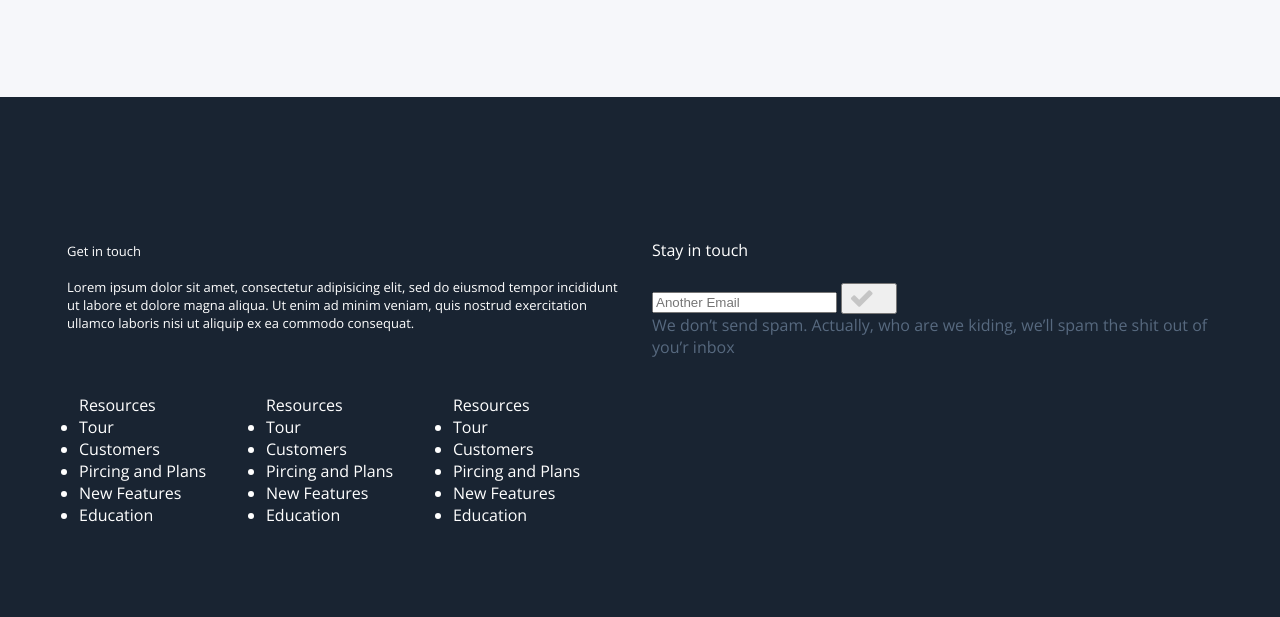
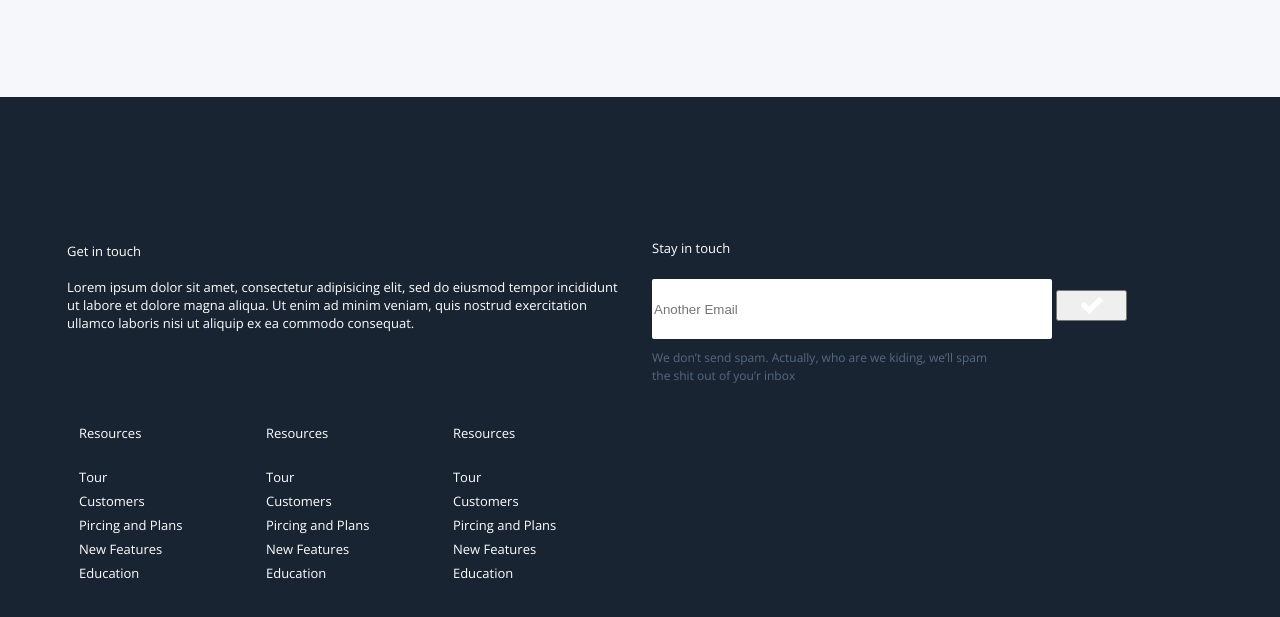
Before and after one commit to DanielKogut/danielkogut.github.io, a plain HTML site: page index.html in a window 1280 px wide. Shown: the part 4524-5141 px from the top of the page. Drawn offline with nearby package versions, Linux system fonts and the light colour scheme.

Commit message:
next part

```diff
--- a/index.html
+++ b/index.html
@@ -174,7 +174,7 @@
 				<h4>Get in touch</h4>
 				<p>Lorem ipsum dolor sit amet, consectetur adipisicing elit, sed do eiusmod tempor incididunt ut labore et dolore magna aliqua. Ut enim ad minim veniam, quis nostrud exercitation ullamco laboris nisi ut aliquip ex ea commodo consequat.</p>
 			</div>
-			<div class="col-6 footer__col">
+			<div class="col-6 footer__input">
 				<h4>Stay in touch</h4>
 				 <div class="container">
   					<br>
@@ -185,13 +185,13 @@
     				</div>
   					</form>
 				</div>
-				<p>We don’t send spam. Actually, who are we kiding, we’ll spam
+				<p>We don’t send spam. Actually, who are we kiding, we’ll spam<br>
 				the shit out of you’r inbox</p>
 			</div>
 		</div>
 		<div class="row">
-			<div class="col-6">
-				<div class="col-4">
+			<div class="col-6 ">
+				<div class="col-4 down__footer">
 					<ul>Resources
 						<li>Tour</li>
 						<li>Customers</li>
@@ -200,7 +200,7 @@
 						<li>Education</li>
 					</ul>
 				</div>
-				<div class="col-4">
+				<div class="col-4 down__footer">
 					<ul>Resources
 						<li>Tour</li>
 						<li>Customers</li>
@@ -209,7 +209,7 @@
 						<li>Education</li>
 					</ul>
 				</div>
-				<div class="col-4">
+				<div class="col-4 down__footer">
 					<ul>Resources
 						<li>Tour</li>
 						<li>Customers</li>
--- a/style.css
+++ b/style.css
@@ -380,8 +380,16 @@ body {
 	padding-top: 130px;
 	min-height: 600px;
 }
-.footer__col p {
+.footer__input p {
 	color: #57697f;
+	font-size: 12px;
+	font-weight: 300;
+	line-height: 18px;
+	padding-top: 10px;
+}
+.footer__input h4 {
+	font-size: 13px;
+	font-weight: 400;
 }
 .header__footer h4 {
 	font-size: 13px;
@@ -392,5 +400,38 @@ body {
 .header__footer p {
 	font-size: 13px;
 	font-weight: normal;
+	font-weight: 300;
+}
+.down__footer ul {
+	list-style-type: none;
+	font-size: 13px;
+	line-height: 24px;
+	font-weight: 400;
+}
+.down__footer ul li {
+	font-weight: 300;
+}
+.down__footer ul li:first-child {
+	padding-top: 20px;
 }
 /* Input */
+.input-field input {
+	height: 60px;
+	width: 400px;
+	border-radius: 2px;
+	border: none;
+}
+.input-field button {
+/*	height: 60px;
+	width: 70px;
+	background-color: #82ca9c;
+	border: none;
+	position: relative;
+	left: -6px;
+	top: 4px;
+	border-radius: 2px;*/
+}
+.fa-check {
+	color: white;
+	padding-left: 15px;
+}
```
